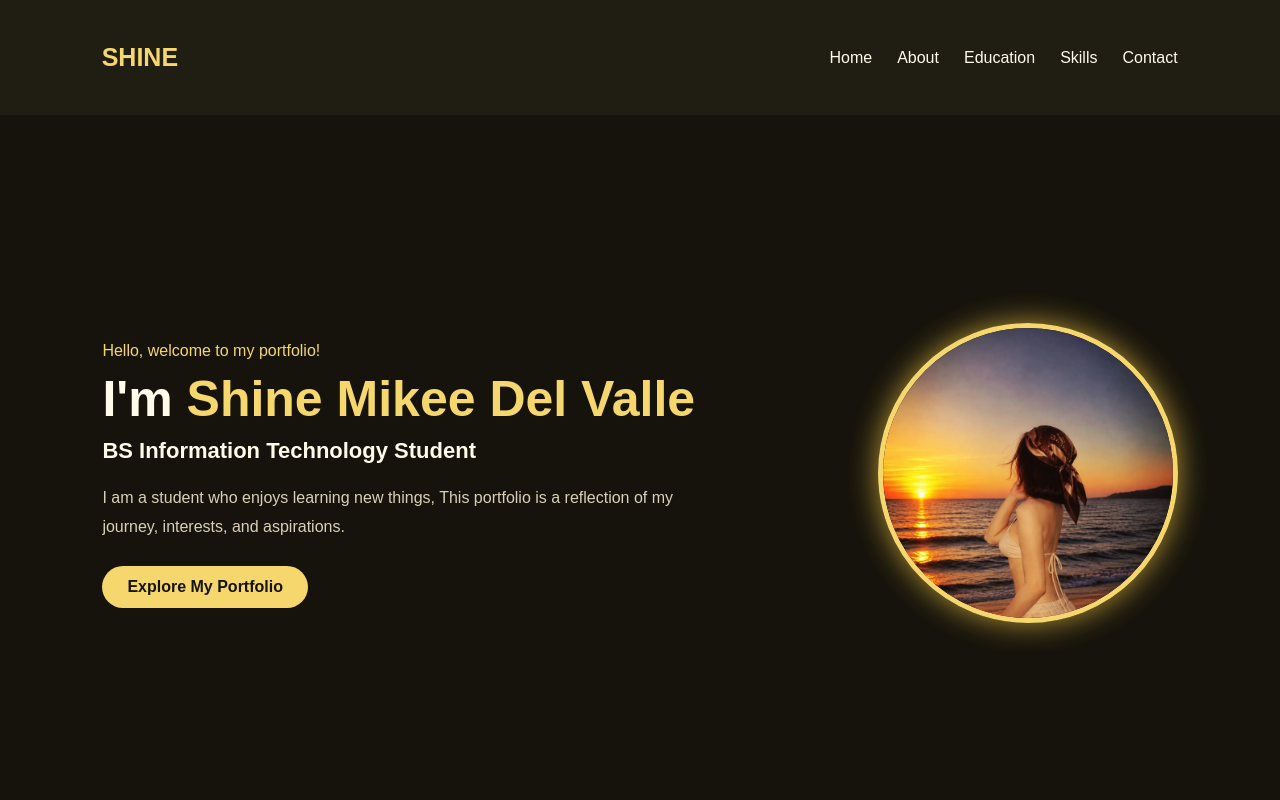
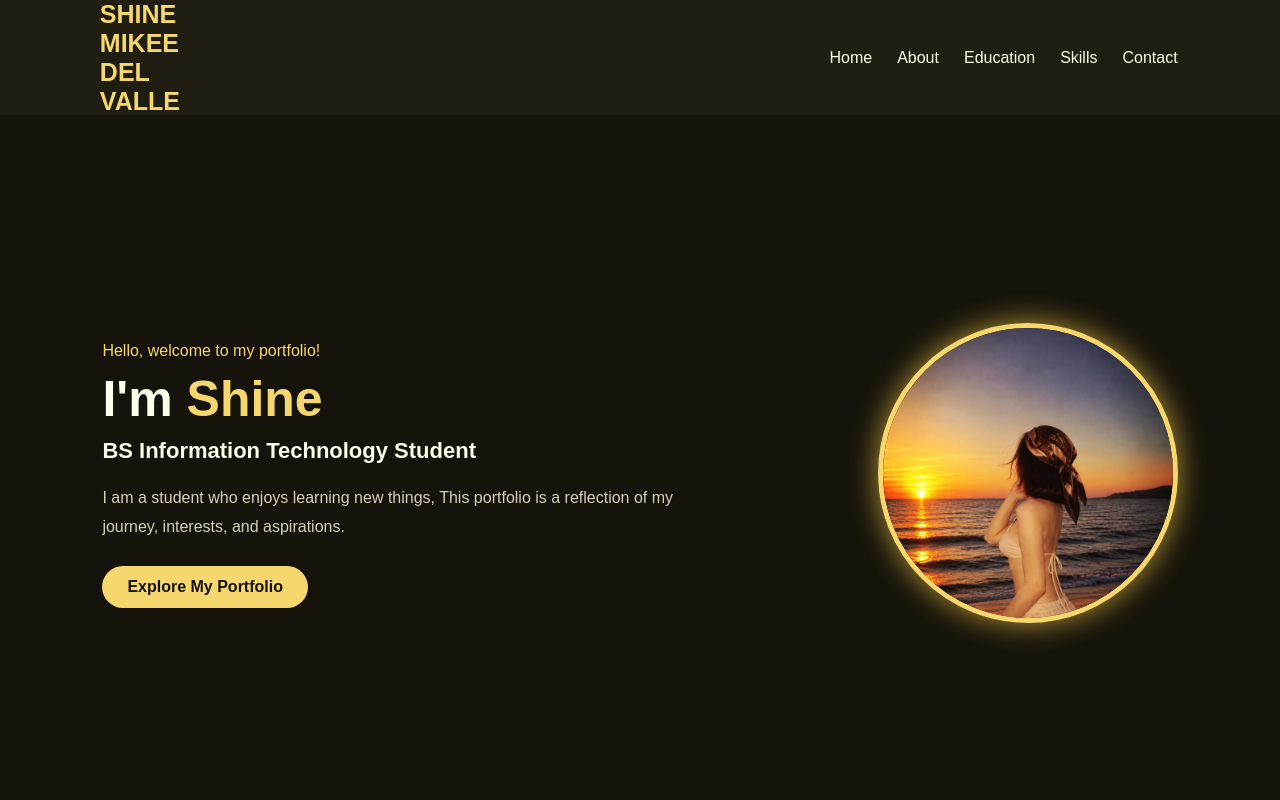
Before and after one commit to shinemikeed-create/my-personal-portfolio, a plain HTML site: page index.html in a window 1280 px wide. Shown: the top 800 px of the page. Drawn offline with Linux system fonts and the light colour scheme.

Commit message:
Update index.html

```diff
--- a/index.html
+++ b/index.html
@@ -10,7 +10,7 @@
 
     <header>
         <nav class="navbar">
-            <h2 class="logo">SHINE</h2>
+            <h2 class="logo">SHINE MIKEE DEL VALLE</h2>
 
             <ul>
                 <li><a href="#home">Home</a></li>
@@ -26,7 +26,7 @@
     <section id="home" class="home">
         <div class="home-content">
             <p class="intro">Hello, welcome to my portfolio!</p>
-            <h1>I'm <span>Shine Mikee Del Valle</span></h1>
+            <h1>I'm <span>Shine</span></h1>
             <h3>BS Information Technology Student</h3>
 
             <p class="description">
```
